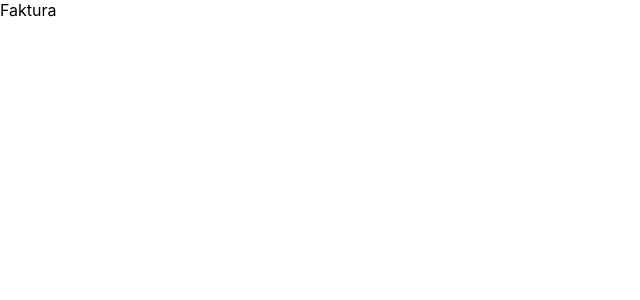
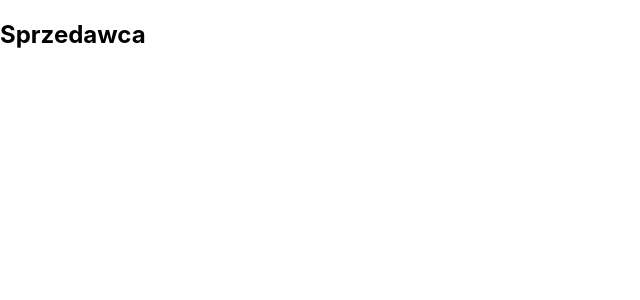
Before and after one commit to marcinoles87/invoicecreator, a React (Create React App) app: page /faktura in a window 1280 px wide. Shown: the top 300 px of the page, without its empty margins (0-640 px from the left). Built offline with nearby package versions, Linux system fonts and the light colour scheme.

Commit message:
add sum function

```diff
--- a/src/App.js
+++ b/src/App.js
@@ -164,7 +164,18 @@ function App() {
       </Route>
 
 
-        <Route path='/faktura' element={ <Faktura></Faktura>}></Route>
+        <Route path='/faktura' element={
+
+          <Faktura
+              my_company={my_company}
+              my_adres={my_adres}
+              my_nip={my_nip}
+
+              buyer_company={buyer_company}
+              buyer_adres={buyer_adres}
+              buyer_nip={buyer_nip}
+
+            ></Faktura>}></Route>
       </Routes>
 
 
--- a/src/pages/Faktura.js
+++ b/src/pages/Faktura.js
@@ -1,8 +1,17 @@
 import React from 'react'
 
-function Faktura() {
+function Faktura(props) {
+
+  console.log(props)
+
   return (
-    <div>Faktura</div>
+    <div className='faktura-container'>
+      <div className='faktura-dane'>
+        <h2>Sprzedawca</h2>
+        <p>{}</p>
+      </div>
+
+    </div>
   )
 }
 
```
